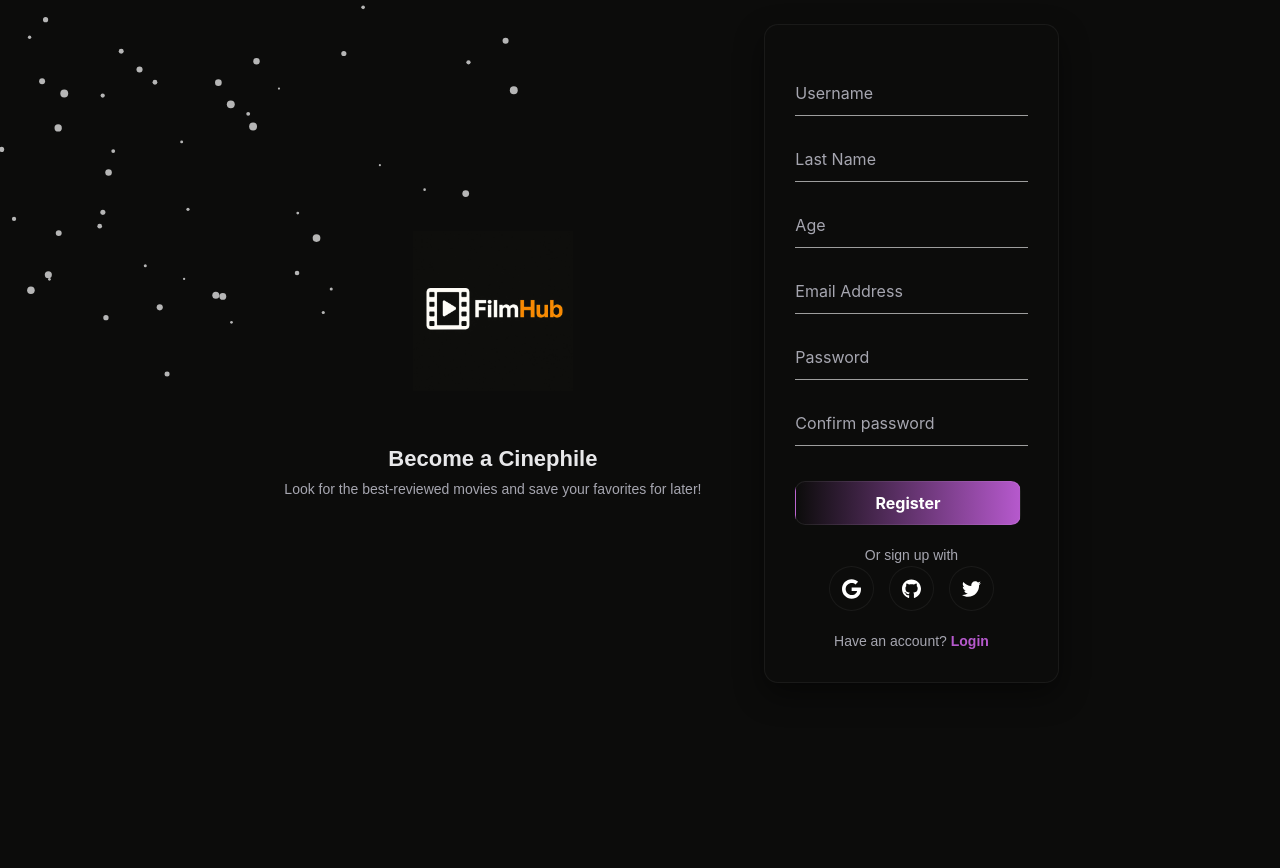
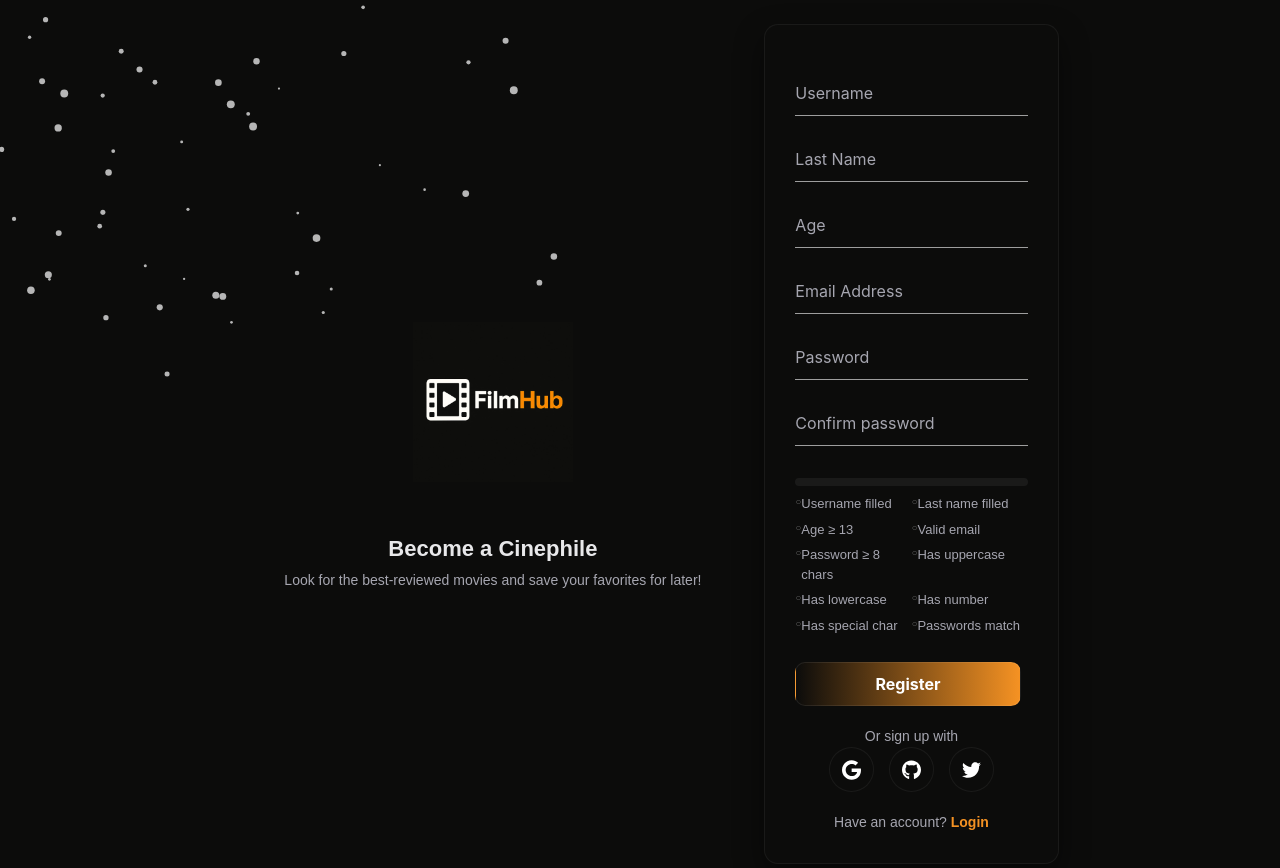
Before and after one commit to Juanpa0108/FilmHub-UI, a React (Vite) app in the folder FilmHub/: page /register in a window 1280 px wide. Shown: the top 868 px of the page. Before the commit the page ends 800 px from the top, so only its background shows below. Built offline with nearby package versions, Linux system fonts and the light colour scheme; no server answers.

Commit message:
Cambio de colores

```diff
--- a/FilmHub/src/components/movieResult/movieResult.css
+++ b/FilmHub/src/components/movieResult/movieResult.css
@@ -84,3 +84,18 @@
   border-radius: 12px;
   transition: background 0.2s ease;
 }
+
+/* Botón que envuelve el contenido de la tarjeta (reemplaza al Link) */
+.movie-result-btn {
+    display: flex;
+    align-items: center;
+    gap: 1rem;
+    width: 100%;
+    padding: 0.75rem 1rem;
+    border: none;
+    background: transparent;
+    color: inherit;
+    text-align: left;
+    cursor: pointer;
+}
+.movie-result-btn:focus { outline: 2px solid rgba(245,146,35,0.25); }
--- a/FilmHub/src/components/movieResult/movieResult.tsx
+++ b/FilmHub/src/components/movieResult/movieResult.tsx
@@ -1,4 +1,5 @@
-import { Link } from "react-router-dom";
+import { useNavigate } from "react-router-dom";
+import useAuth from "../../API/auth";
 import type { Movie } from "../../types/movie"; // ajusta el path si usas alias "@"
 import "./movieResult.css";
 
@@ -7,11 +8,23 @@ type MovieResultProps = {
 };
 
 export default function MovieResult({ movie }: MovieResultProps) {
+  const navigate = useNavigate();
+  const { user } = useAuth();
+
   if (!movie) return null;
 
+  const handleClick = (e: React.MouseEvent) => {
+    e.preventDefault();
+    if (user) {
+      navigate(`/movie/${movie.id}`);
+    } else {
+      navigate("/login");
+    }
+  };
+
   return (
-    <Link to={`/movie/${movie.id}`} className="movie-result-link">
-      <li className="movie-result" role="listitem">
+    <li className="movie-result" role="listitem">
+      <button className="movie-result-btn" onClick={handleClick} aria-label={`Open ${movie.title}`}>
         <div className="movie-poster">
           <img
             src={movie.thumbnailImage ?? "/placeholder-image.jpg"}
@@ -31,7 +44,7 @@ export default function MovieResult({ movie }: MovieResultProps) {
             <span className="result-stars">★★★★★</span>
           </div>
         </div>
-      </li>
-    </Link>
+      </button>
+    </li>
   );
 }
--- a/FilmHub/src/index.css
+++ b/FilmHub/src/index.css
@@ -3,7 +3,7 @@
   --panel: #0c0c0b;     /* unificamos paneles al mismo negro */
   --text: #e8e8ea;      /* texto claro */
   --muted: #a6a6b0;     /* texto secundario */
-  --brand: #b659cd;     /* acento del logo */
+  --brand: #F59223;     /* acento del logo (actualizado a color solicitado) */
 }
 
 html, body, #root {
--- a/FilmHub/src/screens/loginScreen/login.css
+++ b/FilmHub/src/screens/loginScreen/login.css
@@ -63,7 +63,8 @@ h2 {
     border: none;
     border-radius: 10px;
     font-size: 16px;
-    background: linear-gradient(90deg, #8e44ad, var(--brand));
+    /* Usamos el color solicitado en un degradado sutil hacia la variable --brand (ahora también #F59223) */
+    background: linear-gradient(90deg, #F59223, var(--brand));
     color: white;
     cursor: pointer;
     transition: 0.3s; /* Transición suave */
--- a/FilmHub/src/screens/myReviewsScreen/myReviewsScreen.tsx
+++ b/FilmHub/src/screens/myReviewsScreen/myReviewsScreen.tsx
@@ -35,7 +35,9 @@ const MyReviewsScreen: React.FC = () => {
     <div className="app-container">
       <div className="navbar">
         <div className="brand">
-          <BrandLogo className="logo" />
+          <Link to="/">
+            <BrandLogo className="logo" />
+          </Link>
           <span className="brand-text">
             Film <span className="brand-subtext">Hub</span>
           </span>
--- a/FilmHub/src/screens/premieresScreen/PremieresScreen.tsx
+++ b/FilmHub/src/screens/premieresScreen/PremieresScreen.tsx
@@ -14,7 +14,9 @@ const PremieresScreen: React.FC = () => {
     <div className="app-container">
       <div className="navbar">
         <div className="brand">
-          <BrandLogo className="logo" />
+          <Link to="/">
+            <BrandLogo className="logo" />
+          </Link>
           <span className="brand-text">
             Film <span className="brand-subtext">Hub</span>
           </span>
--- a/FilmHub/src/screens/recoveryScreen/recovery.css
+++ b/FilmHub/src/screens/recoveryScreen/recovery.css
@@ -65,7 +65,8 @@ input {
 }
 
 button {
-    background: linear-gradient(90deg, #8e44ad, var(--brand));
+    /* Botón de recovery con color solicitado */
+    background: linear-gradient(90deg, #F59223, var(--brand));
     color: var(--text);
     padding: 12px;
     border: none;
--- a/FilmHub/src/screens/registerScreen/register.css
+++ b/FilmHub/src/screens/registerScreen/register.css
@@ -82,11 +82,22 @@ h2 { font-size: 22px; margin-bottom: 8px; }
   border: 1px solid rgba(255,255,255,0.08);
   border-radius: 10px;
   font-size: 16px;
+  /* Degradado hacia el color de marca (ahora #F59223) */
   background: linear-gradient(90deg, #0c0c0b, var(--brand));
   color: white;
   cursor: pointer;
   transition: transform .15s ease, filter .15s ease;
 }
+
+/* Requirements / progress UI */
+.requirements-wrapper { margin-top: 12px; text-align: left; }
+.progress-bar { width: 100%; height: 8px; background: rgba(255,255,255,0.06); border-radius: 6px; overflow: hidden; }
+.progress-fill { height: 100%; background: linear-gradient(90deg, #F59223, #ffb66b); transition: width 0.18s ease; }
+.req-list { list-style: none; padding: 8px 6px 0 6px; margin: 0; display: grid; grid-template-columns: repeat(2, 1fr); gap: 6px; font-size: 13px; color: var(--muted); }
+.req-list li { padding-left: 6px; position: relative; }
+.req-list li::before { content: "\25CB"; position: absolute; left: 0; top: 0; color: rgba(255,255,255,0.35); font-size: 10px; }
+.req-list li.satisfied { color: #eaf6f1; }
+.req-list li.satisfied::before { content: "\2713"; color: #F59223; }
 .btn-gradient:hover { filter: brightness(1.1); transform: translateY(-1px); }
 
 /* Social */
--- a/FilmHub/src/screens/registerScreen/register.tsx
+++ b/FilmHub/src/screens/registerScreen/register.tsx
@@ -30,10 +30,59 @@ const Register: React.FC = () => {
     confirmPassword: "",
   });
   const [isLoading, setIsLoading] = useState<boolean>(false);
+  // Estado para requisitos y progreso
+  const [requirements, setRequirements] = useState({
+    username: false,
+    lastName: false,
+    age: false,
+    email: false,
+    length: false,
+    uppercase: false,
+    lowercase: false,
+    number: false,
+    special: false,
+    confirm: false,
+  });
+
+  // Utility to compute progress percentage
+  const computeProgress = (reqs: typeof requirements) => {
+    const keys = Object.keys(reqs);
+    const satisfied = keys.filter((k) => (reqs as any)[k]).length;
+    return Math.round((satisfied / keys.length) * 100);
+  };
 
   const handleChange: React.ChangeEventHandler<HTMLInputElement> = (e) => {
     const { name, value } = e.currentTarget;
     setFormData((prev) => ({ ...prev, [name]: value }));
+
+    // Update inline validations as user types
+    setRequirements((prev) => {
+      const next = { ...prev } as any;
+      if (name === "username") next.username = value.trim().length > 0;
+      if (name === "lastName") next.lastName = value.trim().length > 0;
+      if (name === "age") {
+        const n = Number(value);
+        next.age = value.trim() !== "" && Number.isFinite(n) && n >= 13 && n <= 120;
+      }
+      if (name === "email") {
+        const re = /^[^\s@]+@[^\s@]+\.[^\s@]+$/;
+        next.email = re.test(value.trim());
+      }
+      if (name === "password") {
+        const val = value || "";
+        next.length = val.length >= 8;
+        next.uppercase = /[A-Z]/.test(val);
+        next.lowercase = /[a-z]/.test(val);
+        next.number = /\d/.test(val);
+        next.special = /[^A-Za-z0-9]/.test(val);
+        // also update confirm when password changes
+        next.confirm = formData.confirmPassword === val && val.length > 0;
+      }
+      if (name === "confirmPassword") {
+        next.confirm = value === formData.password && value.length > 0;
+      }
+      return next as typeof requirements;
+    });
   };
 
   const handleSubmit: React.FormEventHandler<HTMLFormElement> = async (e) => {
@@ -53,7 +102,7 @@ const Register: React.FC = () => {
       return;
     }
 
-    setIsLoading(true);
+  setIsLoading(true);
     try {
   await registrarUsuario({ email, username, password, lastName, age: age ? Number(age) : undefined });
       navigate("/login");
@@ -70,7 +119,9 @@ const Register: React.FC = () => {
       <header id="header">
         <div id="header-content">
           <div className="logo">
-            <BrandLogo className="logo" /> {/* ✅ reemplaza <img src={logo} ... /> */}
+            <Link to="/">
+              <BrandLogo className="logo" />
+            </Link>
           </div>
           <h2>Become a Cinephile</h2>
           <p className="subtitle">
@@ -128,7 +179,29 @@ const Register: React.FC = () => {
             onChange={handleChange}
             required
           />
-          <button type="submit" className="btn-gradient" disabled={isLoading}>
+          {/* Progress bar and requirements */}
+          <div className="requirements-wrapper">
+            <div className="progress-bar">
+              <div
+                className="progress-fill"
+                style={{ width: `${computeProgress(requirements)}%` }}
+                aria-hidden
+              />
+            </div>
+            <ul className="req-list">
+              <li className={requirements.username ? "satisfied" : ""}>Username filled</li>
+              <li className={requirements.lastName ? "satisfied" : ""}>Last name filled</li>
+              <li className={requirements.age ? "satisfied" : ""}>Age ≥ 13</li>
+              <li className={requirements.email ? "satisfied" : ""}>Valid email</li>
+              <li className={requirements.length ? "satisfied" : ""}>Password ≥ 8 chars</li>
+              <li className={requirements.uppercase ? "satisfied" : ""}>Has uppercase</li>
+              <li className={requirements.lowercase ? "satisfied" : ""}>Has lowercase</li>
+              <li className={requirements.number ? "satisfied" : ""}>Has number</li>
+              <li className={requirements.special ? "satisfied" : ""}>Has special char</li>
+              <li className={requirements.confirm ? "satisfied" : ""}>Passwords match</li>
+            </ul>
+          </div>
+          <button type="submit" className="btn-gradient" disabled={isLoading || computeProgress(requirements) < 100}>
             {isLoading ? "Registering..." : "Register"}
           </button>
         </form>
```
